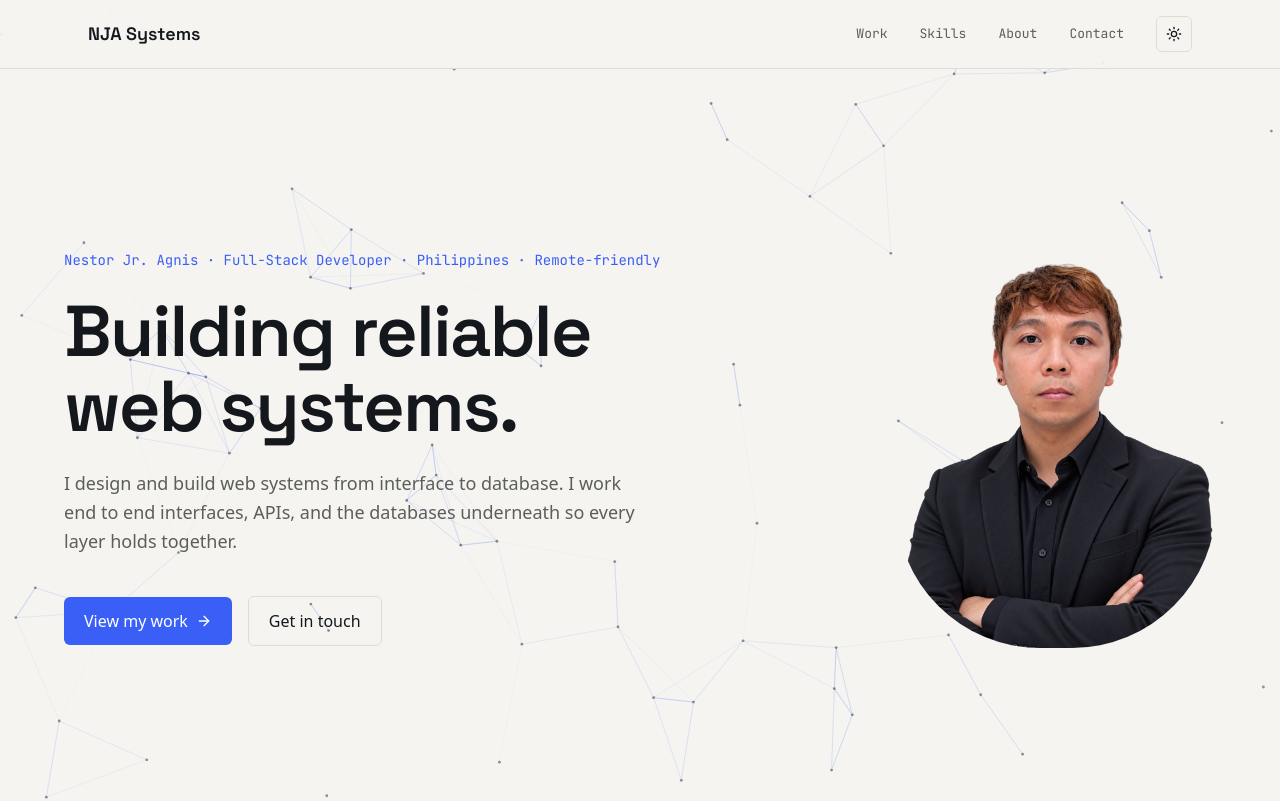
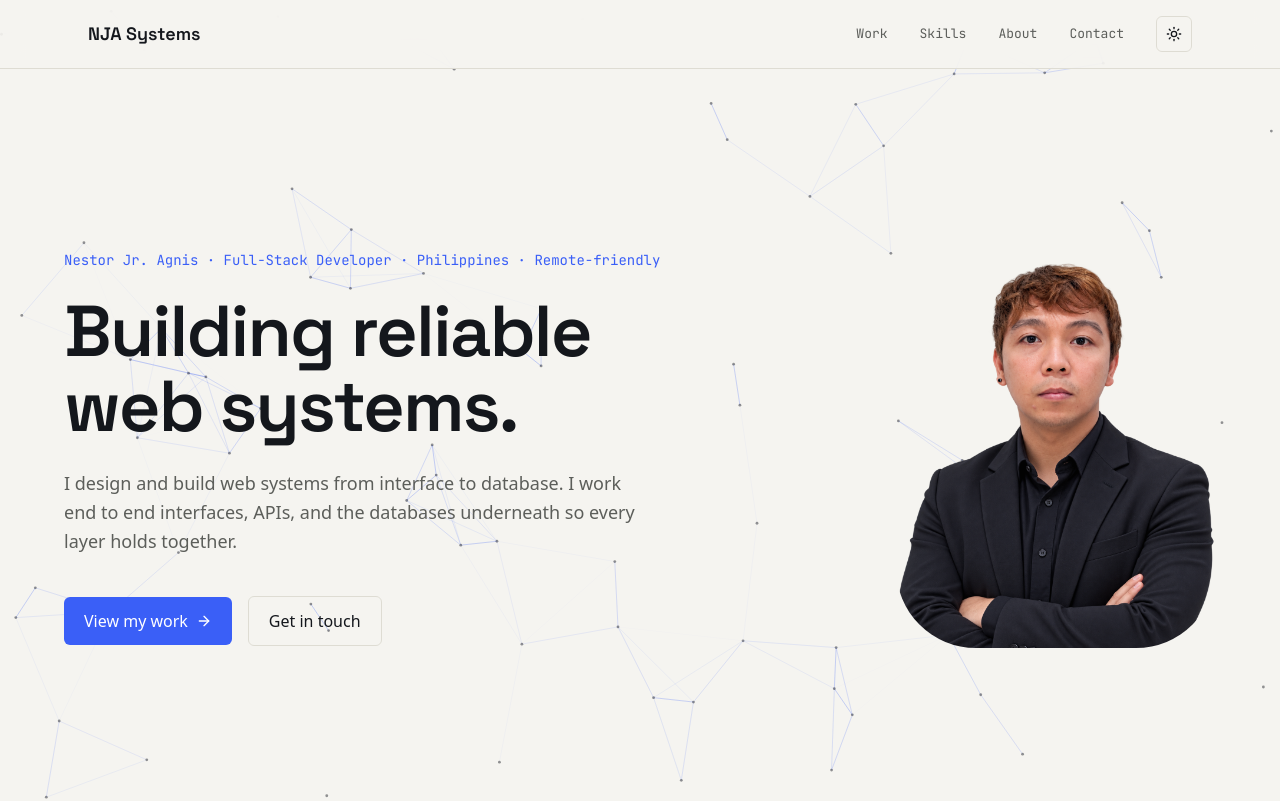
Before and after one commit to sgxtract/portfolio-v2, a Next.js app: page / in a window 1280 px wide. Shown: the top 801 px of the page. Built offline with nearby package versions, Linux system fonts and the light colour scheme.

Commit message:
fixed profile border

```diff
--- a/components/hero.tsx
+++ b/components/hero.tsx
@@ -44,7 +44,7 @@ export function Hero() {
         </div>
 
         <div className="justify-self-center lg:justify-self-end">
-          <div className="relative aspect-[4/5] w-56 sm:w-64 lg:w-80 overflow-hidden rounded-[9rem]">
+          <div className="relative aspect-4/5 w-56 sm:w-64 lg:w-80 overflow-hidden rounded-[5rem]">
             <Image
               src="/profile.png"
               alt={`Portrait of ${siteConfig.fullName}`}
```
